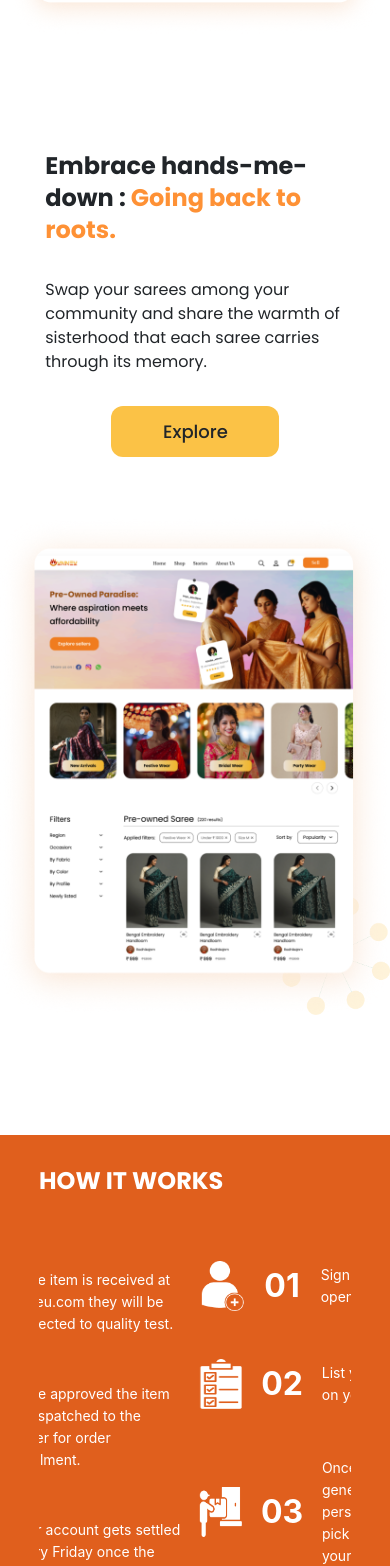
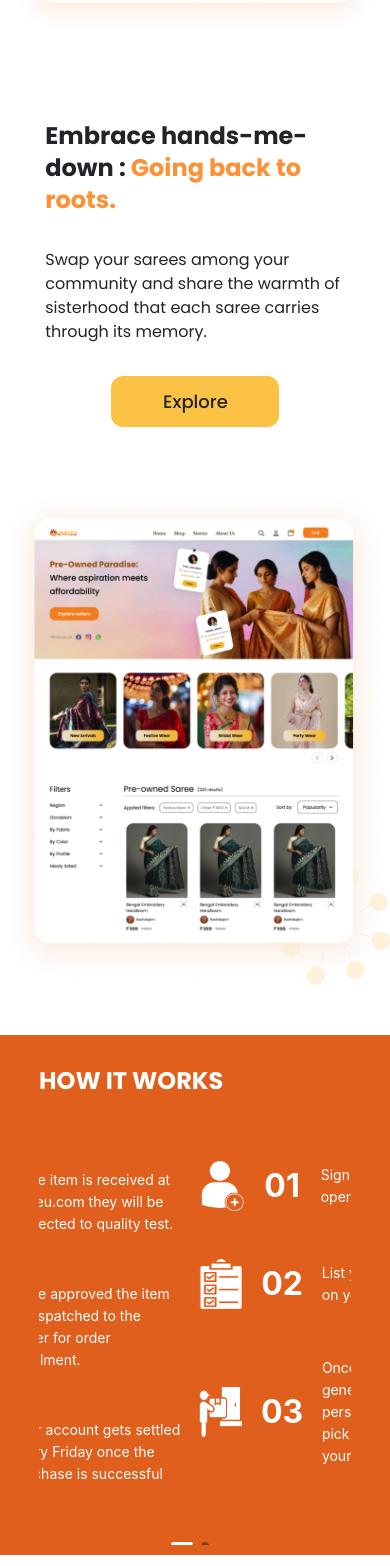
Before and after one commit to bratamalya2/unneu-frontend-next, a Next.js app: page / in a window 390 px wide. Shown: the part 2560-4126 px from the top of the page. Built offline with nearby package versions, Linux system fonts and the light colour scheme.

Commit message:
fix(): fixed mobile landing page as per Indrani (2)

```diff
--- a/src/components/footer.jsx
+++ b/src/components/footer.jsx
@@ -48,7 +48,7 @@ export default function Footer() {
                 </p>
             </li>
         </footer>
-        <footer className="lg:hidden flex flex-col flex-nowrap top-[630px] sm:top-[900px] h-[1050px] sm:h-[950px] px-[5%] py-[41px] list-none relative" style={{
+        <footer className="lg:hidden flex flex-col flex-nowrap top-[570px] sm:top-[900px] h-[1050px] sm:h-[950px] px-[5%] py-[41px] list-none relative" style={{
             background: "linear-gradient(0deg, #FFC595 0%, #FFEDDE 100%)"
         }}>
             <li className="w-full">
--- a/src/components/header.jsx
+++ b/src/components/header.jsx
@@ -134,7 +134,7 @@ export default function Header() {
             <Image src={Hamburger} alt="details" className="w-[20px] h-[14px]" onClick={() => {
                 setShowHamburger(true);
             }} />
-            <Image src={Logo} alt="Unneu" className={`w-[103px] h-[36px] ${showSearch ? "ml-[5%] sm:ml-[10%]" : "ml-[35%] sm:ml-[40%]"}`} />
+            <Image src={Logo} alt="Unneu" className={`w-[103px] h-[36px] ${showSearch ? "ml-[5%] sm:ml-[10%]" : "ml-[31%] sm:ml-[35%]"}`} />
             {
                 showSearch && (
                     <input type="text" placeholder="Search here" className="w-[112px] sm:w-[210px] py-[5px] pl-[2px] text-[14px] font-medium ml-4 border-b border-[#9C9C9C] outline-0" />
--- a/src/components/landingPageBuyer.jsx
+++ b/src/components/landingPageBuyer.jsx
@@ -20,7 +20,7 @@ export default function LandingPageBuyer() {
             </aside>
             <Image src={LandingPageSellerBackground} alt="circles" className="w-[366px] h-[373px] absolute z-[-10] lg:left-[22%] xl:left-[34%] lg:bottom-[-120px] xl:bottom-[-100px]" />
         </section>
-        <section className="relative flex flex-col xl:hidden top-[480px] sm:top-[640px] md:top-[700px] lg:top-[900px] xl:top-[750px] w-full items-center">
+        <section className="relative flex flex-col xl:hidden top-[450px] sm:top-[640px] md:top-[700px] lg:top-[900px] xl:top-[750px] w-full items-center">
             <aside className="w-[85%] sm:w-[60%] lg:w-[50%] px-3 flex flex-col items-center z-10">
                 <p className="font-bold text-2xl lg:text-4xl">
                     Embrace hands-me-down : <span className="text-[#FE9135]">Going back to roots.</span>
--- a/src/components/landingPageFAQ.jsx
+++ b/src/components/landingPageFAQ.jsx
@@ -41,7 +41,7 @@ export default function LandingPageFAQ() {
         }
     }, [isResellerVisible, isSellerVisible, isBuyerVisible]);
 
-    return <section id="faq-section" className="relative top-[660px] sm:top-[900px] lg:top-[1100px] 2xl:top-[1800px] xl:top-[1600px] px-[10%] min-h-[550px] sm:min-h-[600px]">
+    return <section id="faq-section" className="relative top-[560px] sm:top-[900px] lg:top-[1100px] 2xl:top-[1800px] xl:top-[1600px] px-[10%] min-h-[550px] sm:min-h-[600px]">
         <p className="text-[#2D2D2D] text-3xl sm:text-4xl md:text-[42px] font-bold">
             Frequently Asked <span className="text-[#FE9135]">Question</span>
         </p>
--- a/src/components/landingPageHowItWorks.jsx
+++ b/src/components/landingPageHowItWorks.jsx
@@ -57,7 +57,7 @@ export default function LandingPageHowItWorks() {
                 </div>
             </section>
         </section>
-        <section className="relative block md:hidden top-[600px] sm:top-[800px] bg-[#E05F1D] text-white w-full h-[520px] sm:h-[600px] px-[10%] z-0" id="landing-page-howitworks">
+        <section className="relative block md:hidden top-[500px] sm:top-[800px] bg-[#E05F1D] text-white w-full h-[520px] sm:h-[600px] px-[10%] z-0" id="landing-page-howitworks">
             <p className="relative text-[24px] top-[28px] font-bold">HOW IT WORKS</p>
             <Carousel autoplay dotPosition="bottom" className="relative z-10 left-0 top-[50px] text-white">
                 <div className="flex flex-col flex-nowrap">
--- a/src/components/landingPageNewsletter.jsx
+++ b/src/components/landingPageNewsletter.jsx
@@ -21,7 +21,7 @@ export default function LandingPageNewsletter() {
             <input type="email" placeholder="Enter your e-mail" className="absolute z-20 mt-[32px] left-[10%] lg:top-[304px] xl:top-[324px] 2xl:top-[354px] xl:w-[20%] lg:w-[26%] h-[47px] rounded-[20px] px-3 font-medium text-[18px]" />
             <Image src={ForwardArrow} alt="right arrow" className="absolute z-30 lg:top-[338px] xl:top-[358px] 2xl:top-[388px] w-[44px] h-[44px] hover:cursor-pointer" id="landing-page-newsletter-forward-arrow-big" />
         </section>
-        <section className="relative lg:hidden top-[630px] sm:top-[900px] w-full h-[630px]">
+        <section className="relative lg:hidden top-[570px] sm:top-[900px] w-full h-[630px]">
             <Image src={Background2} alt="bg" className="absolute z-10 h-full w-full" />
             <p className="absolute z-20 max-w-[80%] sm:max-w-[45%] left-[10%] top-[74px] text-[#E3E3E3] text-2xl md:text-3xl font-bold">
                 Join the sustainability revolution: <span className="text-[#FE9135]">one saree at a time.</span>
```
